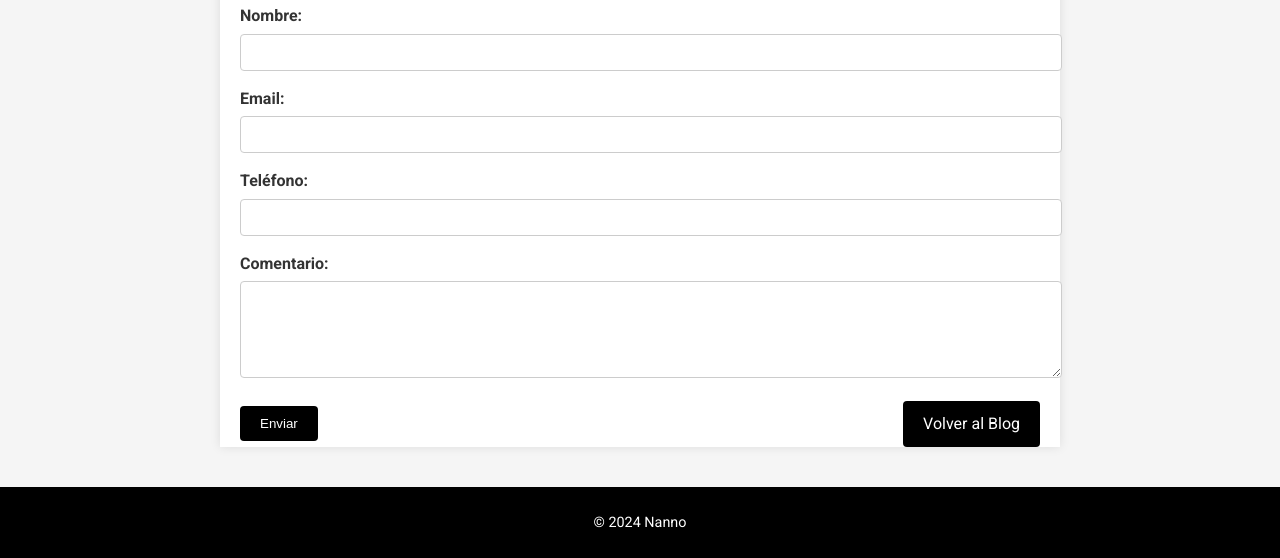
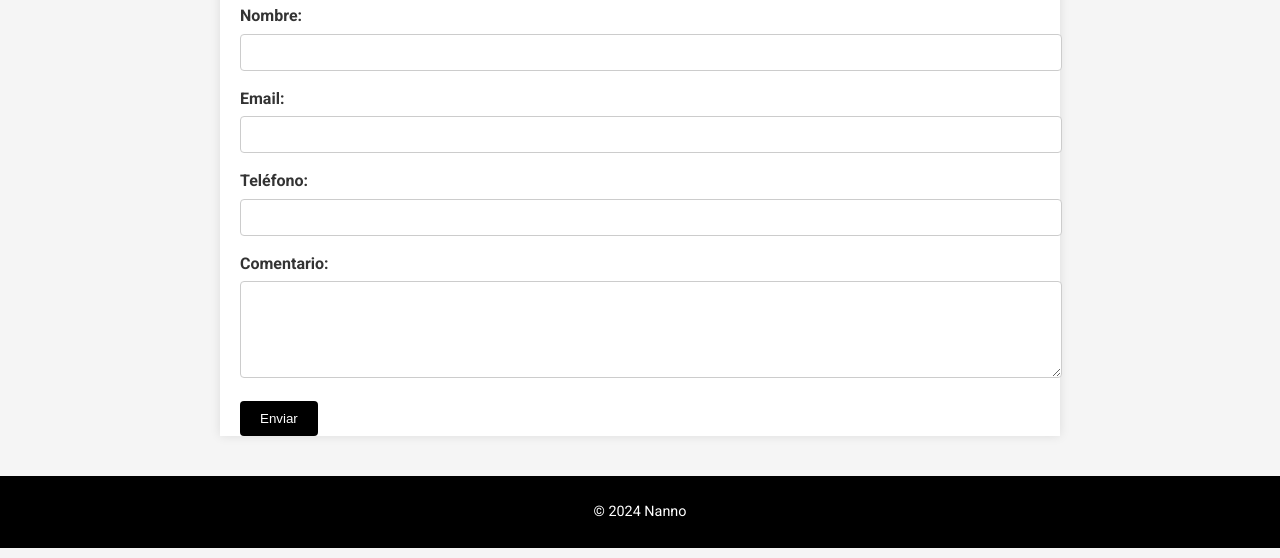
Before and after one commit to jorgearendon/TP2, a plain HTML site: page contacto.html in a window 1280 px wide. Shown: the part 284-842 px from the top of the page. Drawn offline with nearby package versions, Linux system fonts and the light colour scheme.

Commit message:
Update contacto.html

```diff
--- a/contacto.html
+++ b/contacto.html
@@ -36,7 +36,6 @@
         </div>
         <div class="form-buttons">
             <button type="submit">Enviar</button>
-            <a href="blog.html" class="button">Volver al Blog</a>
         </div>
     </form>
 </div>
```
